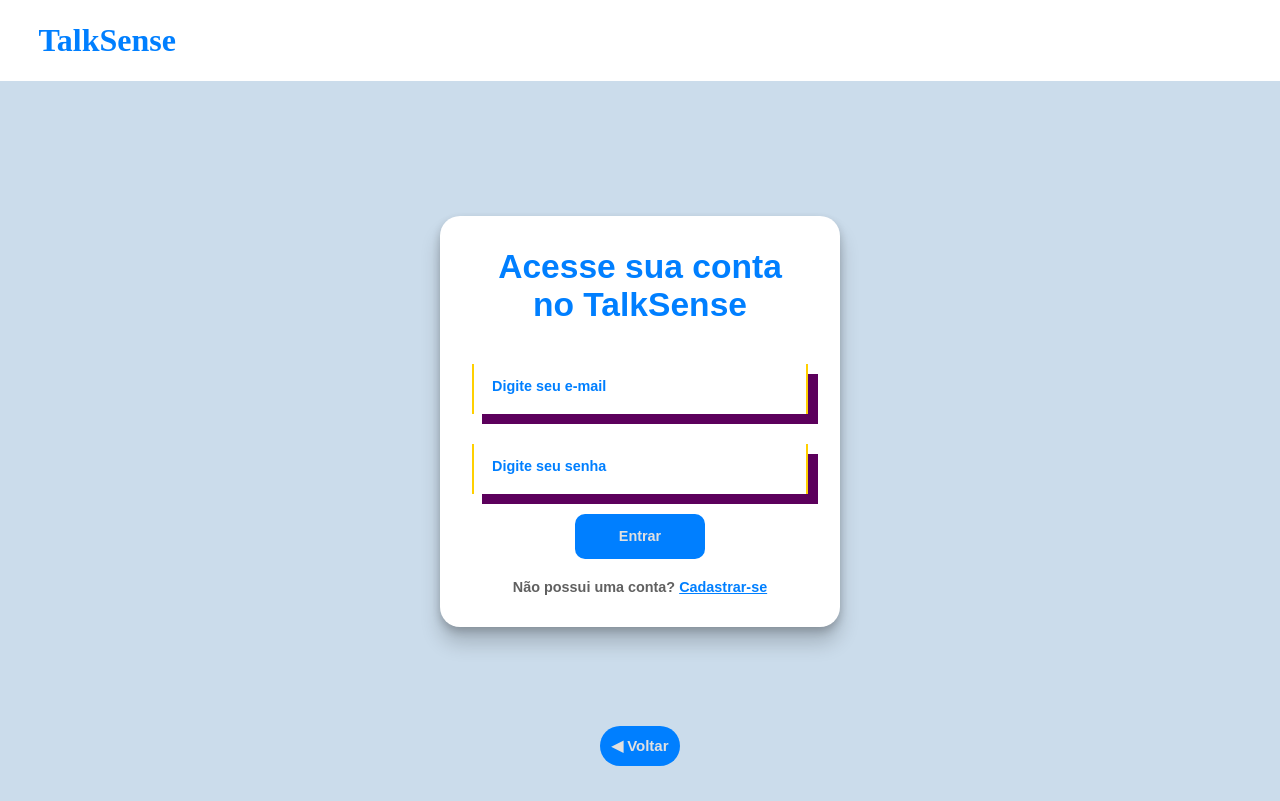
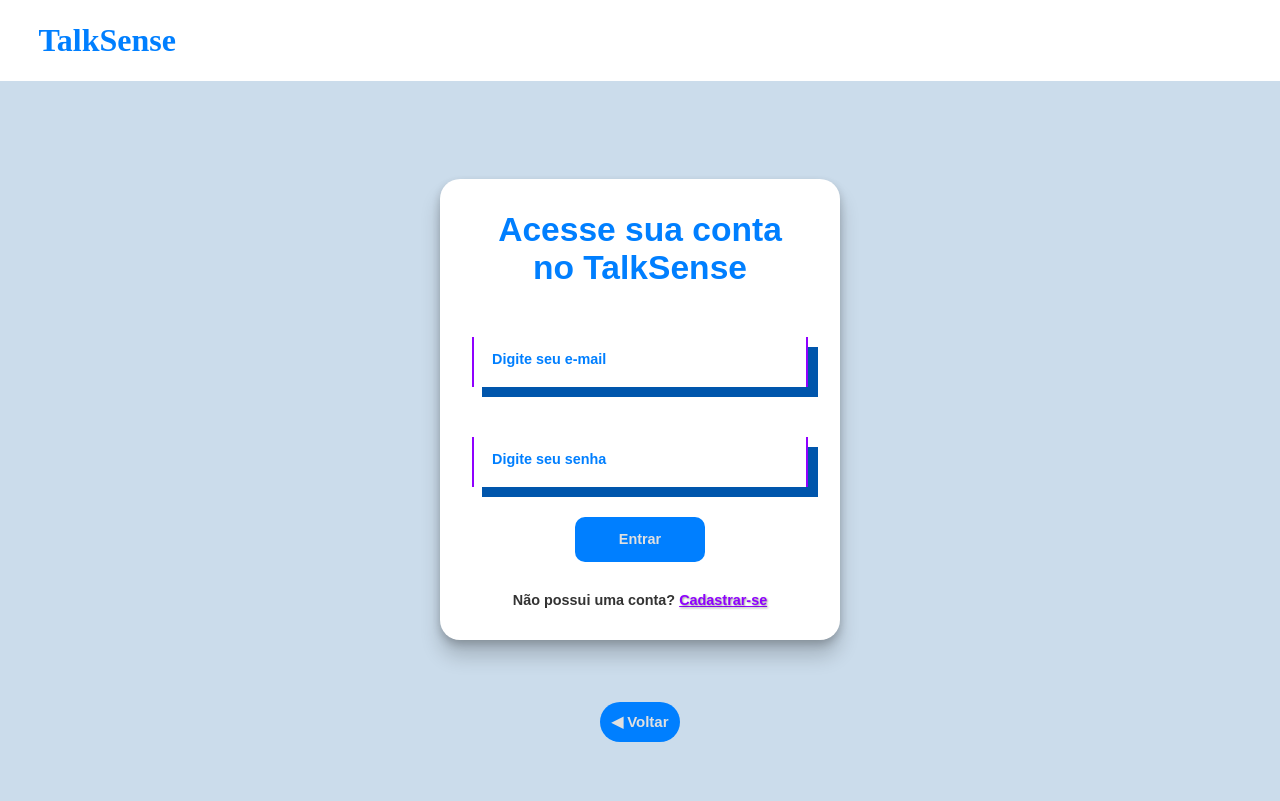
Before and after one commit to BrenoNevess/BeatSense, a PHP site: page /login.html in a window 1280 px wide. After the commit the page ends 742 px from the top, so only its background shows below. Run offline with PHP 8.4, Linux system fonts and the light colour scheme; some web fonts are replaced.

Commit message:
Arrumando a estilização

```diff
--- a/src/login.html
+++ b/src/login.html
@@ -41,7 +41,7 @@
                         </div>
                     </div>
 
-                    <input class="enviar" type="submit" value="Entrar">
+                    <button class="enviar" type="submit">Entrar</button>
 
                     <p>Não possui uma conta? <a class="link" href="cadastro.html">Cadastrar-se</a></p>
 
--- a/src/styles/loginstyle.css
+++ b/src/styles/loginstyle.css
@@ -43,7 +43,7 @@ h2{
     justify-content: center;
     align-items: center;
     flex-direction: column;
-    min-height: 85vh;
+    min-height: 82vh;
     position: relative;
 }
 
@@ -60,7 +60,7 @@ h2{
 }
 
 .space {
-    margin-top: 30px;
+    margin-top: 50px;
 }
 
 .enviar{
@@ -79,7 +79,8 @@ h2{
     transition: 0.2s;
     cursor: pointer;
     border-radius: 10px;
-    margin-top: 20px;
+    margin-top: 30px;
+    margin-bottom: 30px;
 }
 
 .enviar:hover{
@@ -92,14 +93,16 @@ h2{
 p{
     margin-top: 20px;
     text-align: center;
+    color: #333;
 }
 
 .link{
-    color:#007FFF;
+    color:#8F00FF;
+    text-shadow: 1px 1px 2px rgba(0, 0, 0, 0.4);
 }
 
 .link:hover{
-    color:  #0059b3;
+    color:  #490081;
 }
 
 .botao-voltar a{
@@ -144,12 +147,12 @@ p{
     width: 100%;
     max-width: 400px;
     padding: 10px;
-    background:none;
+    background-color:none;
     outline: none;
-    border: 2px solid #ffd000;
+    border: 2px solid #8F00FF;
     border-top: 0;
     border-bottom: 0;
-    box-shadow: 10px 10px 0px #5c005c;
+    box-shadow: 10px 10px 0px #0056ac;
     transition: 0.5s;
 }
 
@@ -163,7 +166,7 @@ p{
 
 .wrapper .top-line {
     position: absolute;
-    border: 1px solid #ffd000;
+    border: 1px solid #8F00FF;
     width: 0%;
     top: 0;
     right: 0;
@@ -172,7 +175,7 @@ p{
 
 .wrapper .bottom-line {
     position: absolute;
-    border: 1px solid #ffd000;
+    border: 1px solid #8F00FF;
     width: 0%;
     bottom: 0;
     left: 0;
```
Also changed, not shown: src/styles/cadastro.css (+17 -1 lines).
